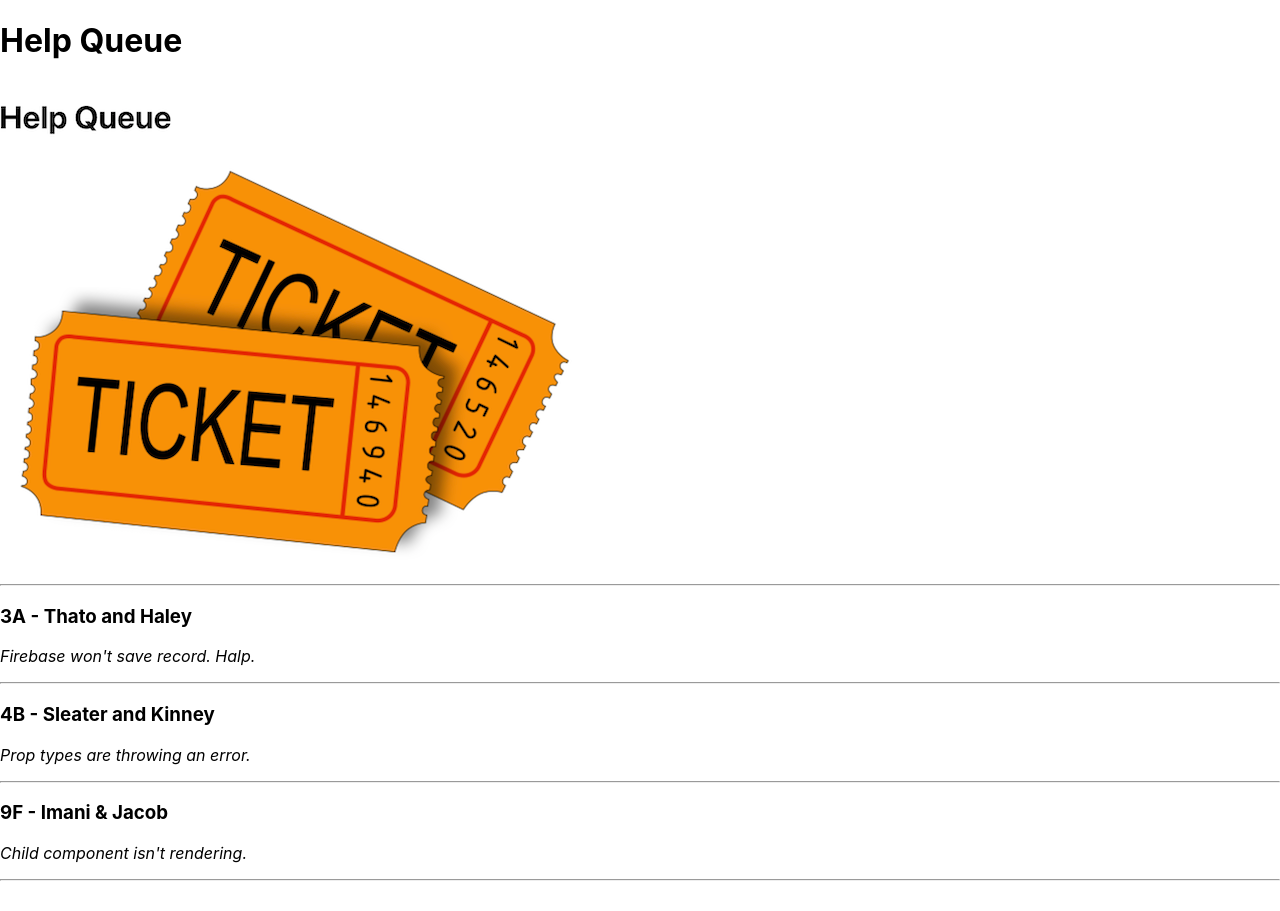
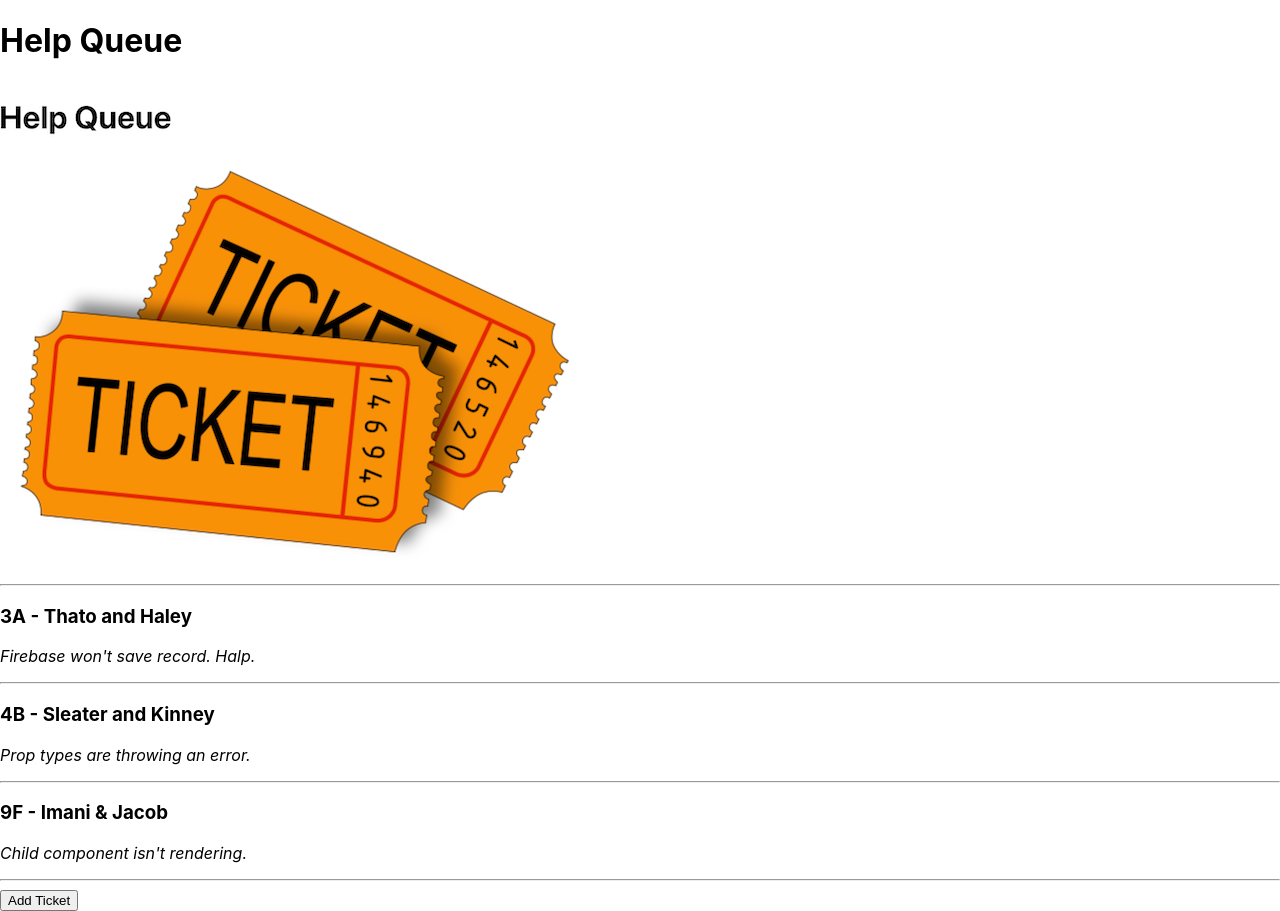
Before and after one commit to Dave-Sterry/HelpQueue, a React (Create React App) app: page / in a window 1280 px wide. Before the commit the page ends 889 px from the top, so only its background shows below. Built offline with nearby package versions, Linux system fonts and the light colour scheme.

Commit message:
add toggle to button via handleclick

```diff
--- a/src/components/TicketControl.js
+++ b/src/components/TicketControl.js
@@ -11,16 +11,27 @@ class TicketControl extends React.Component {
     };
   }
 
+  handleClick =() => {
+    this.setState(prevState => ({
+      formVisibleOnPage: !prevState.formVisibleOnPage
+    }));
+  }
+
   render(){
     let currentlyVisibleState = null;
+    let buttonText = null;
     if(this.state.formVisibleOnPage) {
       currentlyVisibleState = <NewTicketForm />
+      buttonText = "Return to Ticket List";
     } else {
       currentlyVisibleState = <TicketList />
+      buttonText = "Add Ticket";
+
     }
     return (
       <React.Fragment>
         {currentlyVisibleState}
+        <button onClick = {this.handleClick}>{buttonText}</button>
       </React.Fragment>
     );
   }
```
